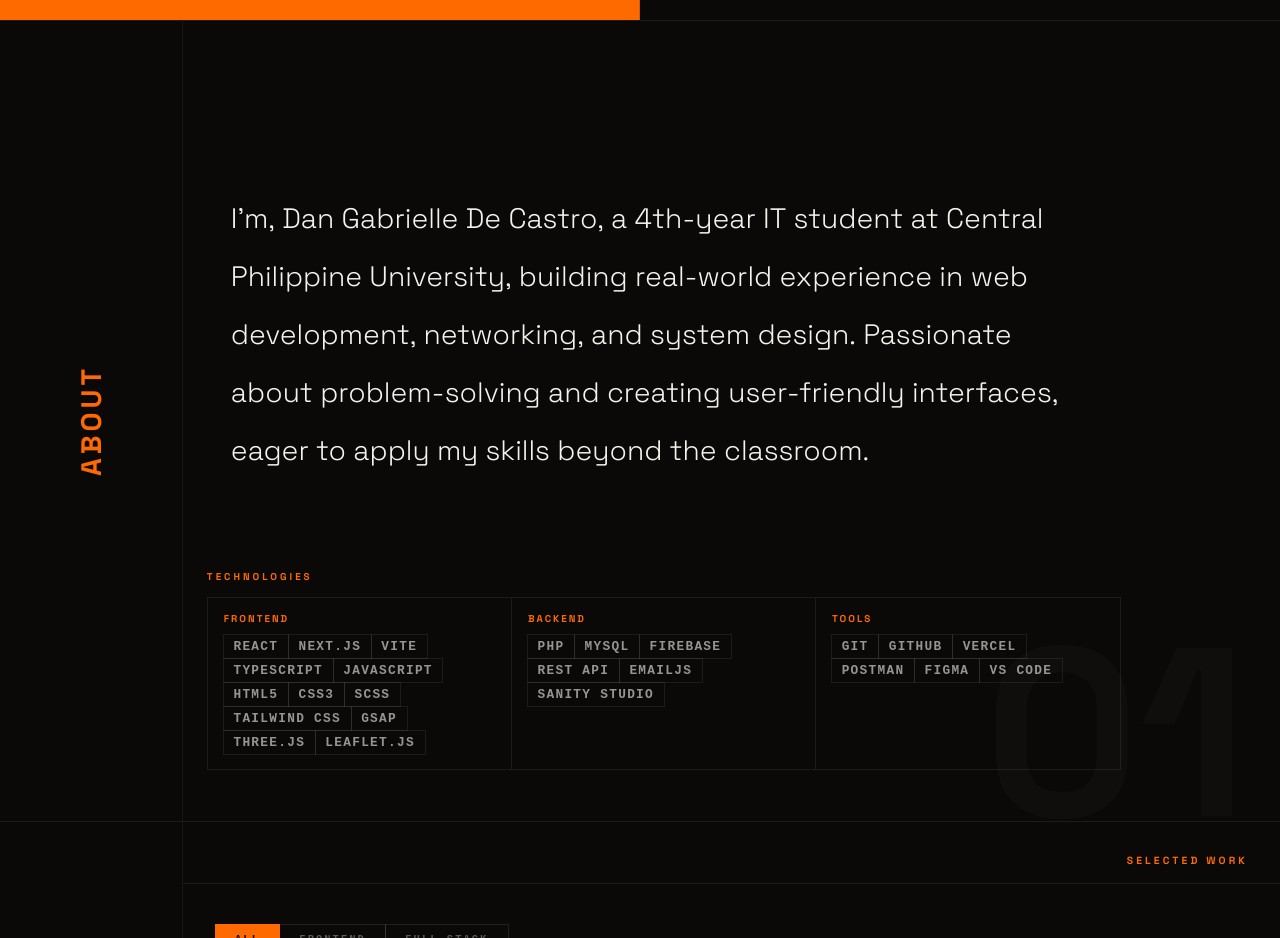
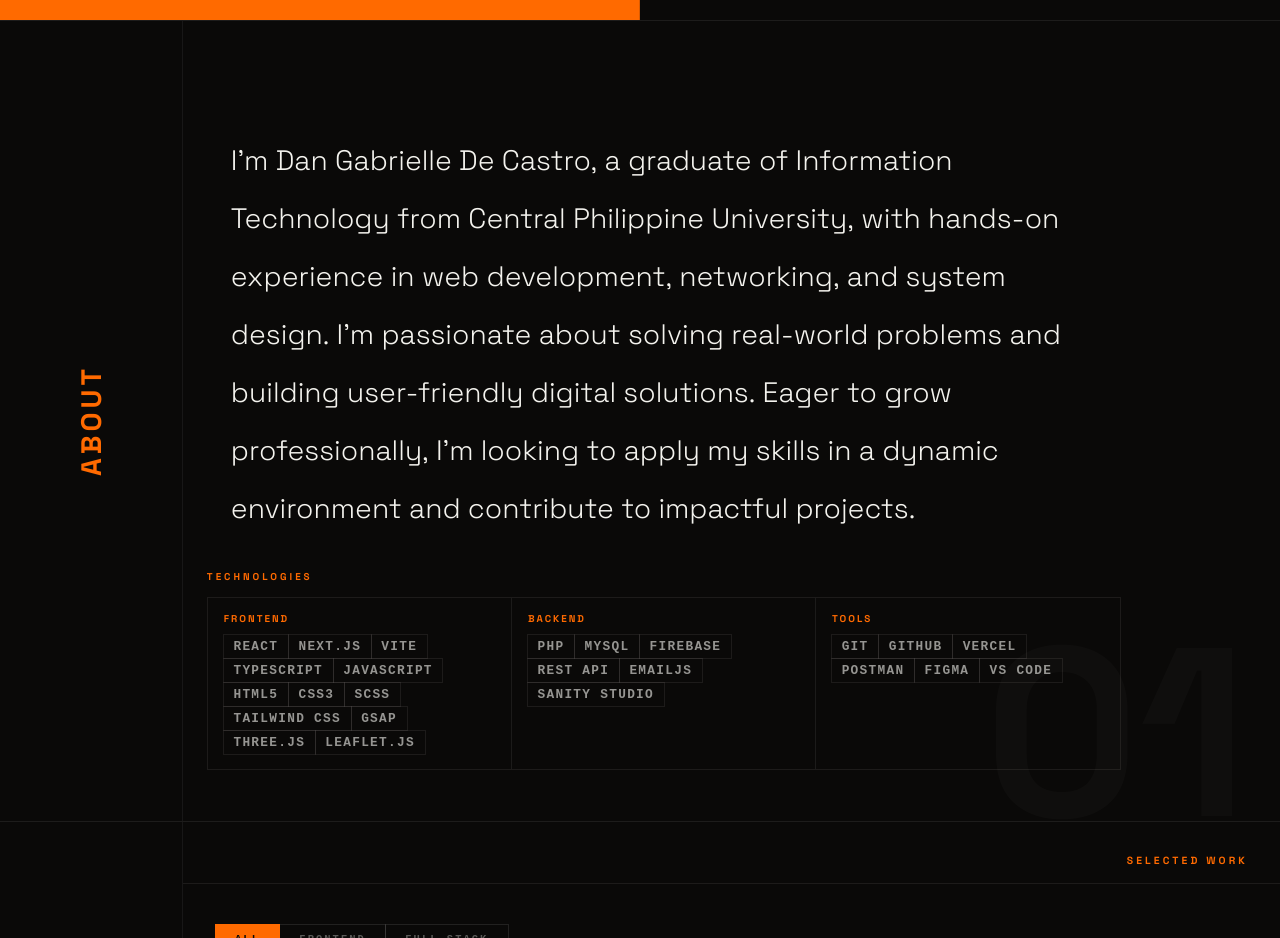
Before and after one commit to Po0mi/personal-portfolio-refactored, a React (Vite) app: page / in a window 1280 px wide. Shown: the part 780-1718 px from the top of the page. Built offline with nearby package versions, Linux system fonts and the light colour scheme.

Commit message:
updated about me content

```diff
--- a/src/components/About.jsx
+++ b/src/components/About.jsx
@@ -138,11 +138,12 @@ const About = () => {
 
         {/* Main Content: Intro Paragraph */}
         <p className="first-paragraph" ref={paragraphRef}>
-          I'm, Dan Gabrielle De Castro, a 4th-year IT student at Central
-          Philippine University, building real-world experience in web
-          development, networking, and system design. Passionate about
-          problem-solving and creating user-friendly interfaces, eager to apply
-          my skills beyond the classroom.
+          I'm Dan Gabrielle De Castro, a graduate of Information Technology from
+          Central Philippine University, with hands-on experience in web
+          development, networking, and system design. I’m passionate about
+          solving real-world problems and building user-friendly digital
+          solutions. Eager to grow professionally, I’m looking to apply my
+          skills in a dynamic environment and contribute to impactful projects.
         </p>
 
         {/* Technical Skills Section */}
```
